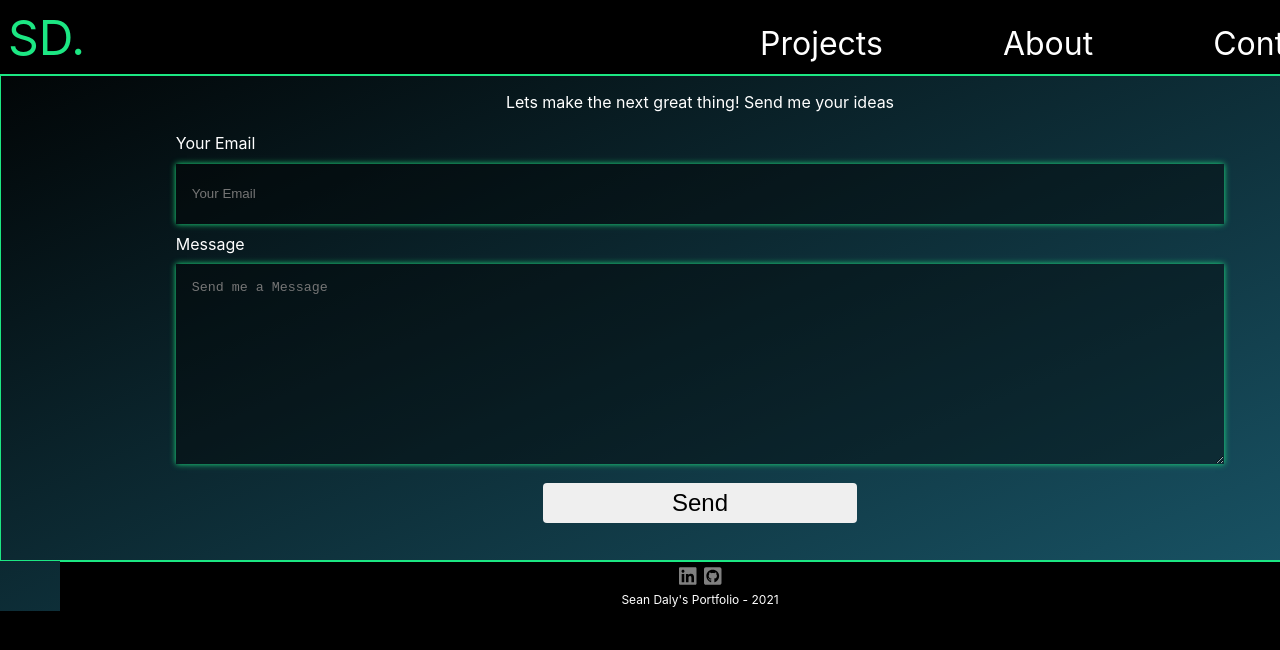
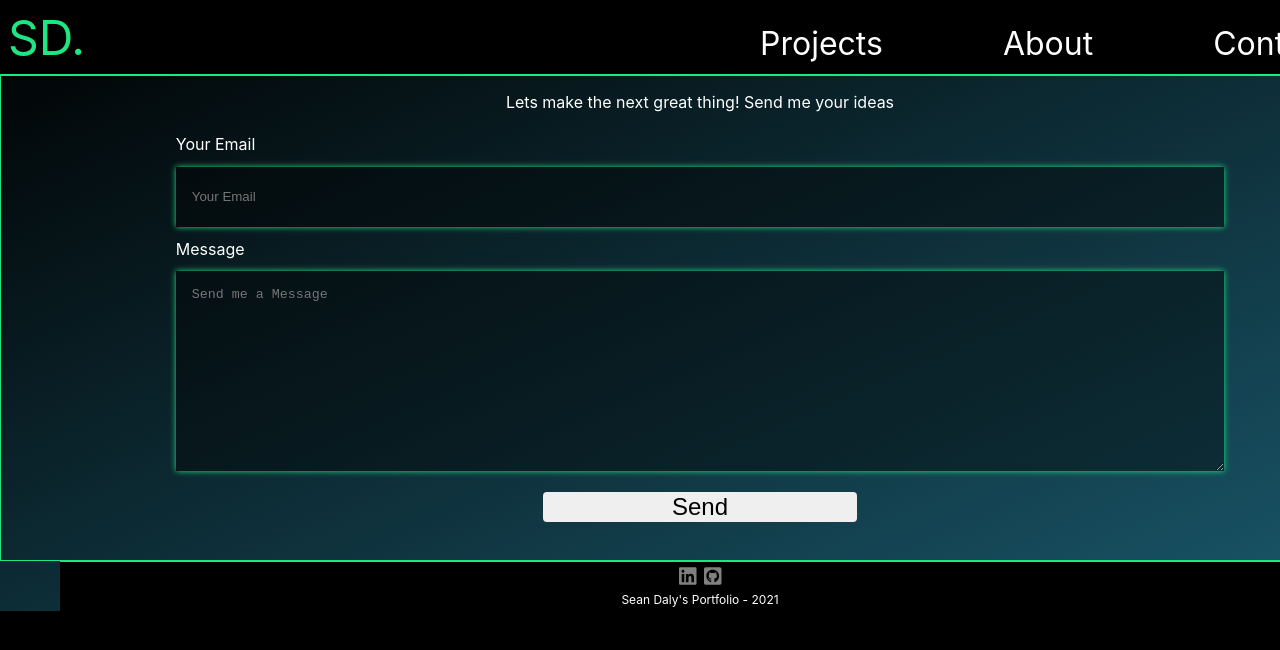
Before and after one commit to dals1791/Portfolio, a Next.js app: page /contact in a window 1280 px wide. Shown: the top 650 px of the page. Built offline with nearby package versions, Linux system fonts and the light colour scheme; no server answers.

Commit message:
updated contact button size

```diff
--- a/components/contactForm/contactForm.module.css
+++ b/components/contactForm/contactForm.module.css
@@ -35,7 +35,7 @@
 }
 .submitButton {
     width: 30%;
-    height: 10%;
+    height: fit-content;
     margin:  0 auto;
     margin-top: .5rem;
     border-radius: .25rem;
```
